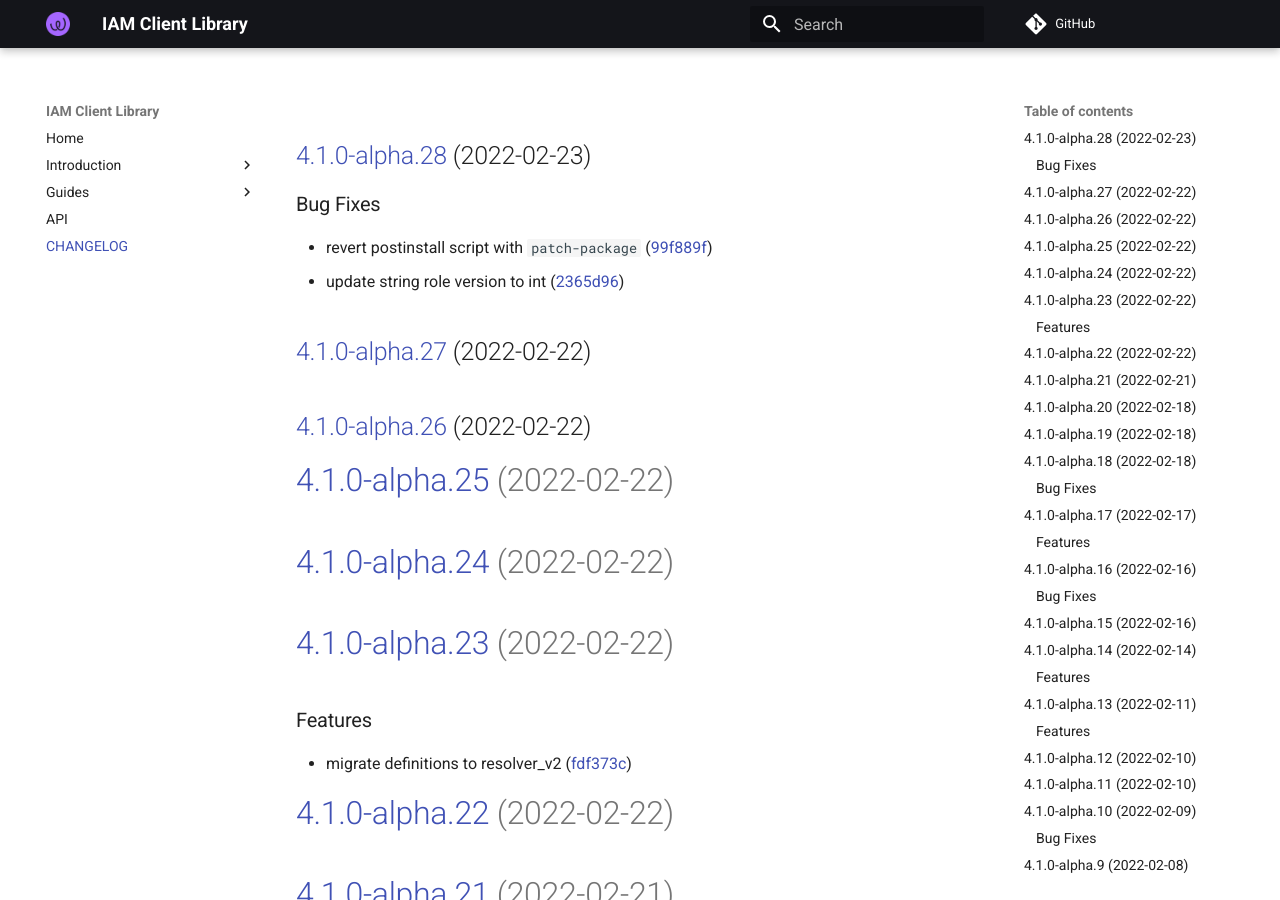
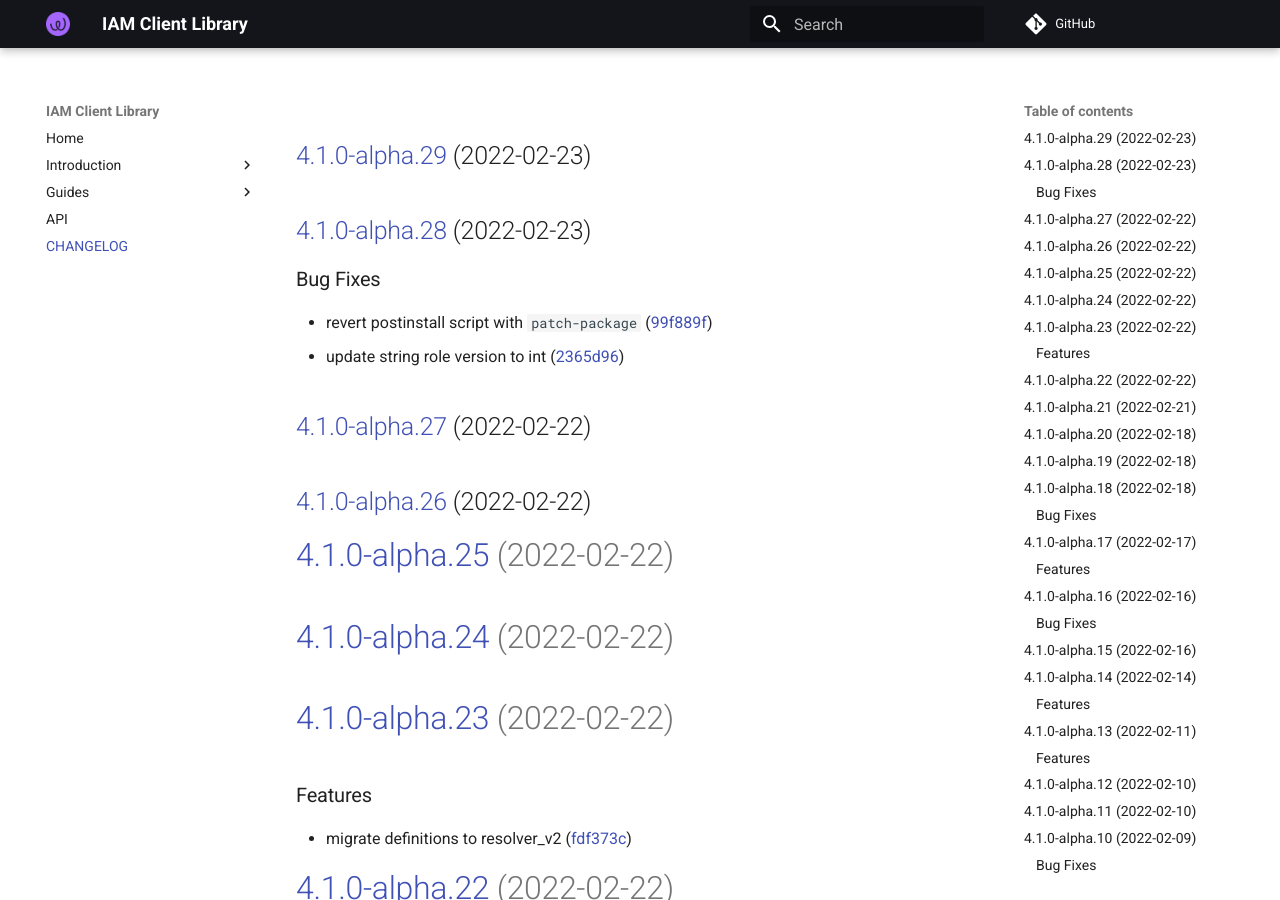
Before and after one commit to energywebfoundation/iam-client-lib, an MkDocs documentation site: the page built from docs/CHANGELOG.md, in a window 1280 px wide and 900 px high. Built offline with MkDocs 1.6.1 and Material for MkDocs 9.7.7, drawn with Linux system fonts in a browser that asks for light colours; comment, search, counter and statistics services are not loaded.

Commit message:
chore(release): 4.1.0-alpha.29 [skip ci]
## [4.1.0-alpha.29](https://github.com/energywebfoundation/iam-client-lib/compare/v4.1.0-alpha.28...v4.1.0-alpha.29) (2022-02-23)

```diff
--- a/docs/CHANGELOG.md
+++ b/docs/CHANGELOG.md
@@ -1,3 +1,5 @@
+## [4.1.0-alpha.29](https://github.com/energywebfoundation/iam-client-lib/compare/v4.1.0-alpha.28...v4.1.0-alpha.29) (2022-02-23)
+
 ## [4.1.0-alpha.28](https://github.com/energywebfoundation/iam-client-lib/compare/v4.1.0-alpha.27...v4.1.0-alpha.28) (2022-02-23)
 
 
```
